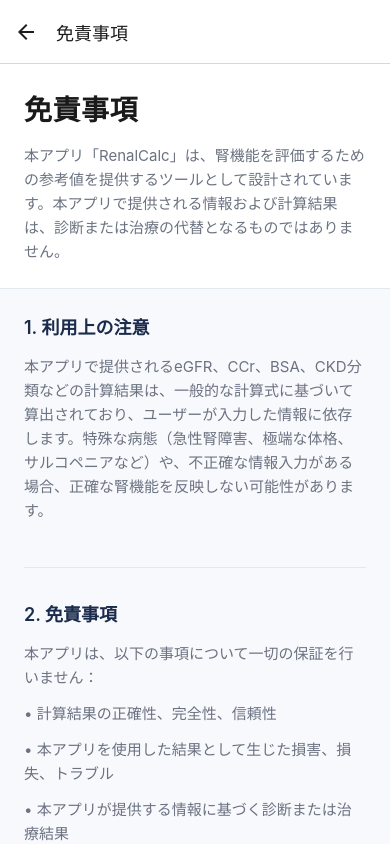
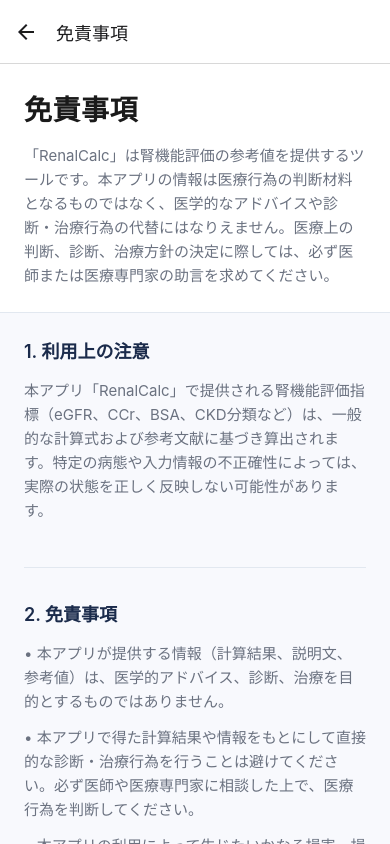
Before and after one commit to yutabee/RenalCalc, a React Native app: screen /Disclaimer in a window 390 px wide. Built offline with nearby package versions, Linux system fonts and the light colour scheme.

Commit message:
Update DisclaimerScreen and FormulasScreen content for clarity and accuracy; add reference links for calculations

```diff
--- a/src/screens/DisclaimerScreen.tsx
+++ b/src/screens/DisclaimerScreen.tsx
@@ -8,7 +8,6 @@
   Platform,
 } from 'react-native';
 
-// Constants
 const COLORS = {
   primary: '#1B2B4B',
   background: '#F8F9FD',
@@ -30,33 +29,41 @@
   {
     title: '1. 利用上の注意',
     content:
-      '本アプリで提供されるeGFR、CCr、BSA、CKD分類などの計算結果は、一般的な計算式に基づいて算出されており、ユーザーが入力した情報に依存します。特殊な病態（急性腎障害、極端な体格、サルコペニアなど）や、不正確な情報入力がある場合、正確な腎機能を反映しない可能性があります。',
+      '本アプリ「RenalCalc」で提供される腎機能評価指標（eGFR、CCr、BSA、CKD分類など）は、一般的な計算式および参考文献に基づき算出されます。特定の病態や入力情報の不正確性によっては、実際の状態を正しく反映しない可能性があります。',
   },
   {
     title: '2. 免責事項',
     content: [
-      '本アプリは、以下の事項について一切の保証を行いません：',
-      '• 計算結果の正確性、完全性、信頼性',
-      '• 本アプリを使用した結果として生じた損害、損失、トラブル',
-      '• 本アプリが提供する情報に基づく診断または治療結果',
-      '',
-      'ユーザーが本アプリを使用することで発生したいかなる損害についても、当方は一切責任を負いません。',
+      '• 本アプリが提供する情報（計算結果、説明文、参考値）は、医学的アドバイス、診断、治療を目的とするものではありません。',
+      '• 本アプリで得た計算結果や情報をもとにして直接的な診断・治療行為を行うことは避けてください。必ず医師や医療専門家に相談した上で、医療行為を判断してください。',
+      '• 本アプリの利用によって生じたいかなる損害、損失、トラブルについて、当方は一切責任を負いません。',
     ],
   },
   {
     title: '3. 医療従事者へのご相談',
     content:
-      '本アプリで提供される計算結果を元に、自己判断で治療や投薬を行うことは避けてください。診断および治療には、必ず医師などの専門家にご相談ください。ユーザーの個別の医療状況に応じた専門的な助言が必要です。',
+      '本アプリの情報や計算結果はあくまで参考値です。最終的な診断や治療方針の決定には必ず医師などの医療専門家に相談してください。あなたの個別状況に合わせた専門的な判断が必要です。',
   },
   {
-    title: '4. 改訂',
-    content:
-      '本アプリは機能改善や法令の変更などに伴い、事前通知なく免責事項を更新する場合があります。最新の免責事項は本アプリ内で随時確認できます。',
+    title: '4. 参考文献（出典）',
+    content: [
+      '本アプリで使用している主な計算式やガイドラインの参考文献・リンクは以下をご確認ください：',
+      '• eGFR（日本腎臓学会推奨式）：\n  https://cdn.jsn.or.jp/data/CKD2018.pdf',
+      '• CCr（Cockcroft-Gault式）：\n  https://pubmed.ncbi.nlm.nih.gov/1244564/',
+      '• BSA（藤本式）：\n  https://cir.nii.ac.jp/crid/1390001206358904064',
+      '',
+      'これらの出典元は常に最新の医学知見に基づいて変更される可能性があります。最新情報や詳細は、上記リンク先や関連する医学文献、ガイドラインをご参照ください。',
+    ],
   },
   {
-    title: '5. お問い合わせ先',
+    title: '5. 改訂',
+    content:
+      '本アプリは、機能改善や法令の変更に伴い、予告なく免責事項を変更する場合があります。常に最新の免責事項および参考文献情報を確認するよう心掛けてください。',
+  },
+  {
+    title: '6. お問い合わせ先',
     content: [
-      '本アプリに関するご質問やご意見は、以下のメールアドレスまでお問い合わせください：',
+      '本アプリに関するご質問・ご意見は下記メールアドレスまでお願いいたします：',
       'yutabeee@gmail.com',
     ],
   },
@@ -71,7 +78,7 @@
         <View style={styles.header}>
           <Text style={styles.title}>免責事項</Text>
           <Text style={styles.subtitle}>
-            本アプリ「RenalCalc」は、腎機能を評価するための参考値を提供するツールとして設計されています。本アプリで提供される情報および計算結果は、診断または治療の代替となるものではありません。
+            「RenalCalc」は腎機能評価の参考値を提供するツールです。本アプリの情報は医療行為の判断材料となるものではなく、医学的なアドバイスや診断・治療行為の代替にはなりえません。医療上の判断、診断、治療方針の決定に際しては、必ず医師または医療専門家の助言を求めてください。
           </Text>
         </View>
 
@@ -97,7 +104,7 @@
           ))}
         </View>
 
-        <Text style={styles.updateDate}>（最終更新日：2024年12月15日）</Text>
+        <Text style={styles.updateDate}>（最終更新日：2024年12月16日）</Text>
       </ScrollView>
     </SafeAreaView>
   );
--- a/src/screens/FormulasScreen.tsx
+++ b/src/screens/FormulasScreen.tsx
@@ -6,6 +6,8 @@
   StyleSheet,
   SafeAreaView,
   Platform,
+  Linking,
+  TouchableOpacity,
 } from 'react-native';
 
 const COLORS = {
@@ -46,7 +48,7 @@
     ],
     description: [
       'eGFRは腎機能を概ね把握するための指標で、CKD（慢性腎臓病）の診断や進行度評価に用いられます。',
-      '日本人に合わせて調整された推算式であるため、国内での臨床適用性が高いとされています。',
+      '日本人に合わせた調整式であり、国内での臨床適用性が高いとされています。',
     ],
   },
   {
@@ -58,8 +60,8 @@
     ],
     parameters: ['年齢：歳', '体重：kg', 'S-Cr：mg/dL', '単位：mL/min'],
     description: [
-      'CCrはGFRの近似値として用いられますが、尿細管分泌の影響によりGFRより高めに推定される傾向があります。',
-      '臨床では薬剤投与量調整の目安として使用されることが多いです。',
+      'CCrはGFRの近似値として用いられますが、尿細管分泌などの影響でGFRより高めに出る傾向があります。',
+      '主に薬剤投与量調整の指標として使用されることが多い計算式です。',
     ],
   },
   {
@@ -68,8 +70,8 @@
     formulas: ['BSA = 0.008883 × (体重^0.444) × (身長^0.663)'],
     parameters: ['体重：kg', '身長：cm', '単位：m²'],
     description: [
-      'BSAは薬剤用量計算や腎機能値補正の際の基準値として使用されます。',
-      '日本人の体格に合わせた計算式として広く使用されています。',
+      'BSAは薬剤用量計算や腎機能値の補正に用いられる身体指標です。',
+      '藤本式は日本人の体格に合わせて導出された計算式として知られています。',
     ],
   },
 ];
@@ -122,6 +124,12 @@
   </View>
 );
 
+const LinkText: React.FC<{href: string; text: string}> = ({href, text}) => (
+  <TouchableOpacity onPress={() => Linking.openURL(href)}>
+    <Text style={styles.linkText}>{text}</Text>
+  </TouchableOpacity>
+);
+
 const FormulasScreen: React.FC = () => {
   return (
     <SafeAreaView style={styles.container}>
@@ -131,7 +139,10 @@
         <View style={styles.header}>
           <Text style={styles.title}>計算式一覧</Text>
           <Text style={styles.introText}>
-            このページでは、腎機能評価に用いる代表的な計算式とその解説を掲載しています。これらは臨床現場での腎機能把握や薬剤投与量設計の指標として広く使用されています。
+            本アプリは腎機能評価に用いる計算式を提供しています。計算結果はあくまで参考値であり、医学的アドバイス、診断、治療を目的とするものではありません。
+            必ず医師や医療専門家の判断を仰いでください。
+            {'\n\n'}
+            医療上の判断や診断、治療方針の決定を行う前に、必ず医師に相談してください。
           </Text>
         </View>
 
@@ -159,8 +170,39 @@
             <Text style={styles.sectionTitle}>注意事項</Text>
             <View style={styles.cautionBox}>
               <Text style={styles.cautionText}>
-                本アプリで算出される値はあくまで参考値です。実際の診療では、医師による総合的な判断が必要です。
+                本アプリで算出される値は参考情報です。診断や治療を行う際には医師の判断が必要です。
+                本アプリは医学的アドバイス、診断、または治療を提供するものではありません。
+                {'\n\n'}
+                医療上の決定を行う前に、必ず医師に相談してください。
               </Text>
+            </View>
+          </View>
+
+          <View style={styles.section}>
+            <Text style={styles.sectionTitle}>参考文献・引用元</Text>
+            <Text style={styles.description}>
+              以下は本アプリで用いた計算式の出典元リンクです。詳細な計算根拠や最新ガイドラインは各リンク先をご確認ください。
+            </Text>
+
+            {/* ここでインラインスタイルを用いていた箇所を修正 */}
+            <View style={styles.marginTop16}>
+              <Text style={styles.subtitle}>eGFR (日本腎臓学会推奨式)</Text>
+              <LinkText
+                href="https://cdn.jsn.or.jp/data/CKD2018.pdf"
+                text="エビデンスに基づくCKD診療ガイドライン2018（日本腎臓学会）"
+              />
+
+              <Text style={styles.subtitle}>CCr (Cockcroft-Gault式)</Text>
+              <LinkText
+                href="https://pubmed.ncbi.nlm.nih.gov/1244564/"
+                text="Cockcroft DW, Gault MH. Nephron. 1976;16(1):31-41."
+              />
+
+              <Text style={styles.subtitle}>BSA (藤本式)</Text>
+              <LinkText
+                href="https://cir.nii.ac.jp/crid/1390001206358904064"
+                text="藤本 薫喜、渡辺 孟、他. 日本衛生学雑誌 1968;23(5):443-450."
+              />
             </View>
           </View>
         </View>
@@ -238,7 +280,8 @@
     fontSize: 16,
     fontWeight: '600',
     color: COLORS.text.highlight,
-    marginBottom: 16,
+    marginTop: 12,
+    marginBottom: 8,
   },
   formulaBox: {
     backgroundColor: COLORS.formula,
@@ -297,6 +340,15 @@
     color: COLORS.text.accent,
     lineHeight: 20,
   },
+  linkText: {
+    fontSize: 14,
+    color: '#0066cc',
+    textDecorationLine: 'underline',
+    marginBottom: 8,
+  },
+  marginTop16: {
+    marginTop: 16,
+  },
 });
 
 export default FormulasScreen;
```
